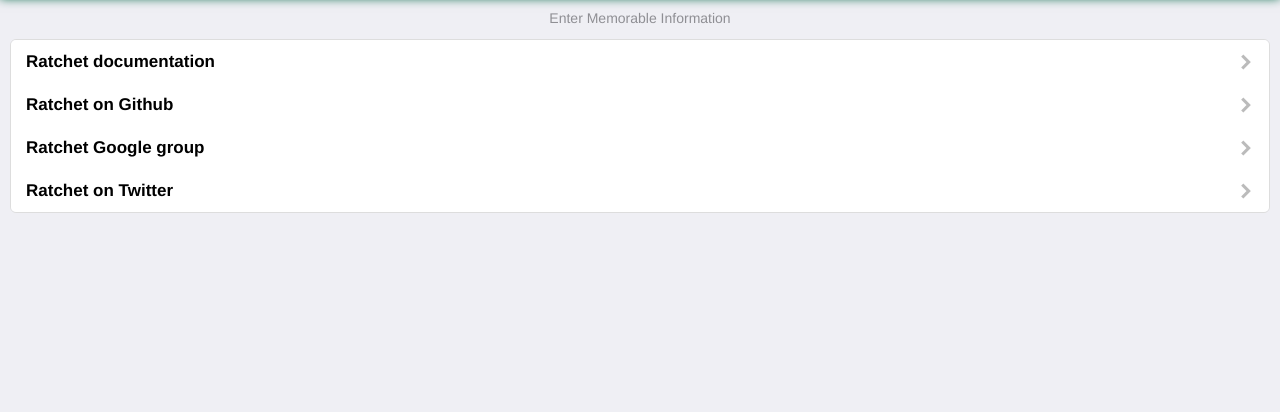
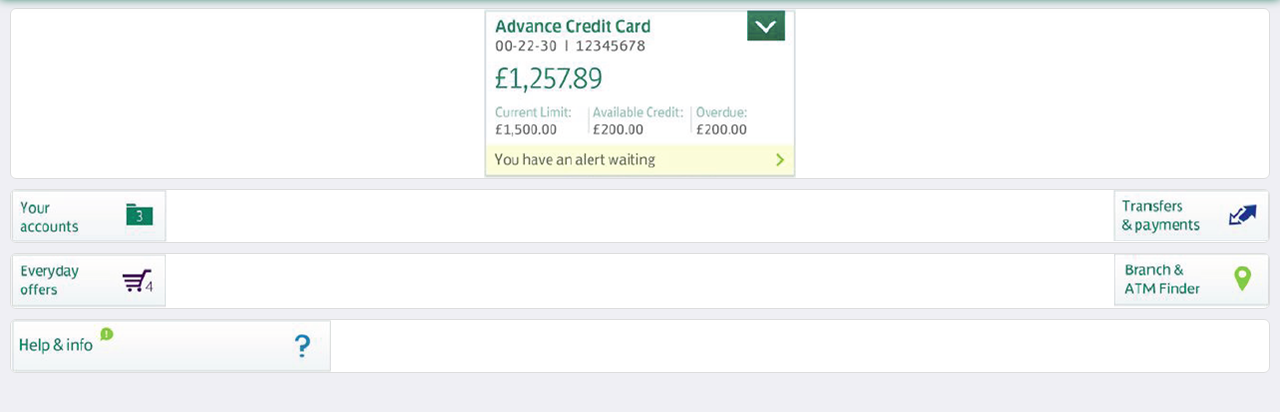
Before and after one commit to samfraser/jamjars, a plain HTML site: page html/home.html in a window 1280 px wide. Shown: the part 46-458 px from the top of the page. Drawn offline with Linux system fonts and the light colour scheme.

Commit message:
sam: first cut of account overview

```diff
--- a/html/home.html
+++ b/html/home.html
@@ -29,30 +29,19 @@
 
 <!-- Wrap all non-bar HTML in the .content div (this is actually what scrolls) -->
 <div class="content">
-    <p class="content-padded">Enter Memorable Information</p>
     <div class="card">
-        <ul class="table-view">
-            <li class="table-view-cell">
-                <a class="push-right" href="http://goratchet.com">
-                    <strong>Ratchet documentation</strong>
-                </a>
-            </li>
-            <li class="table-view-cell">
-                <a class="push-right" href="https://github.com/twbs/ratchet/">
-                    <strong>Ratchet on Github</strong>
-                </a>
-            </li>
-            <li class="table-view-cell">
-                <a class="push-right" href="https://groups.google.com/forum/#!forum/goratchet">
-                    <strong>Ratchet Google group</strong>
-                </a>
-            </li>
-            <li class="table-view-cell">
-                <a class="push-right" href="https://twitter.com/goratchet">
-                    <strong>Ratchet on Twitter</strong>
-                </a>
-            </li>
-        </ul>
+        <img src="../img/AccountOverview.png" style="display: block; margin-left: auto; margin-right: auto">
+    </div>
+    <div class="card">
+        <img class="pull-left" src="../img/YourAccounts.png" style="display: block;">
+        <img class="pull-right" src="../img/TransfersPayments.png" style="display: block;">
+    </div>
+    <div class="card">
+        <img class="pull-left" src="../img/EverydayOffers.png" style="display: block;">
+        <img class="pull-right" src="../img/BranchFinder.png" style="display: block;">
+    </div>
+    <div class="card">
+        <img class="pull-left" src="../img/HelpInfo.png" style="display: block;">
     </div>
 </div>
 
```
Also changed, not shown: img/AccountOverview.png (added), img/BranchFinder.png (added), img/EverydayOffers.png (added), img/HelpInfo.png (added), img/TransfersPayments.png (added), img/YourAccounts.png (added).
